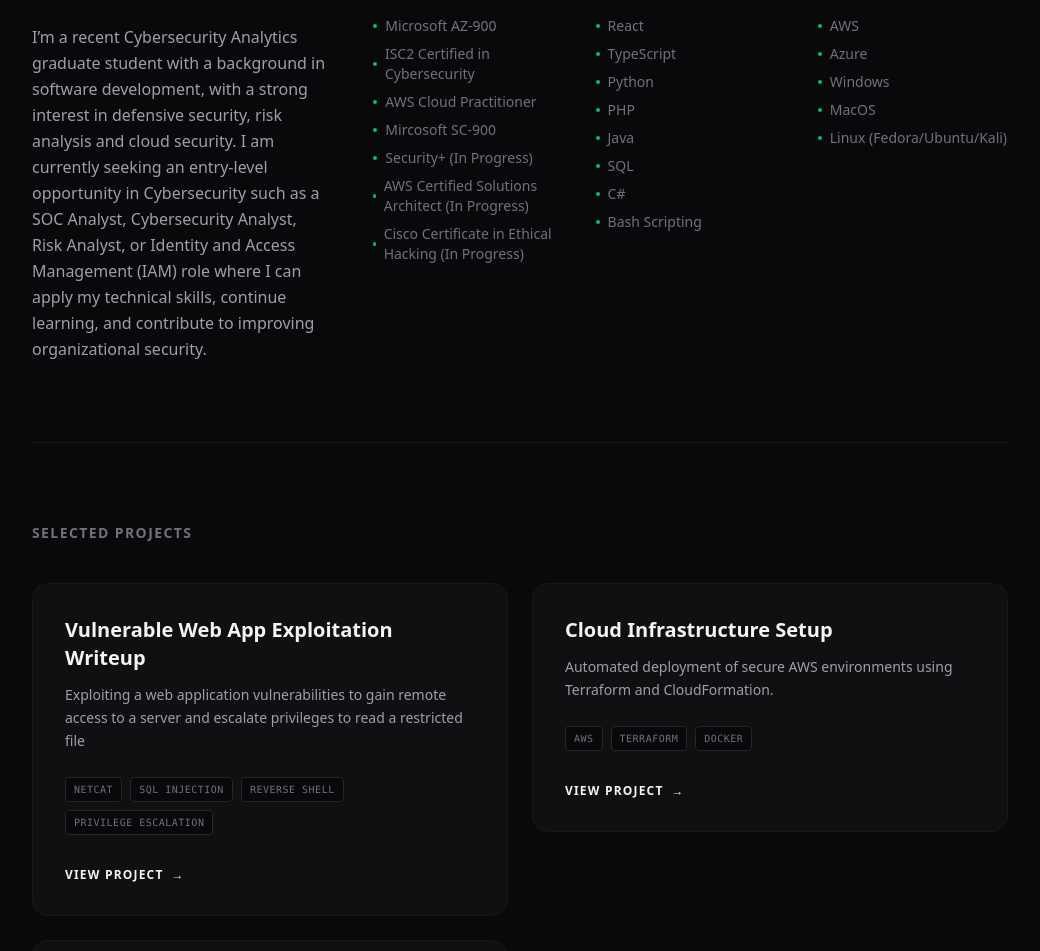
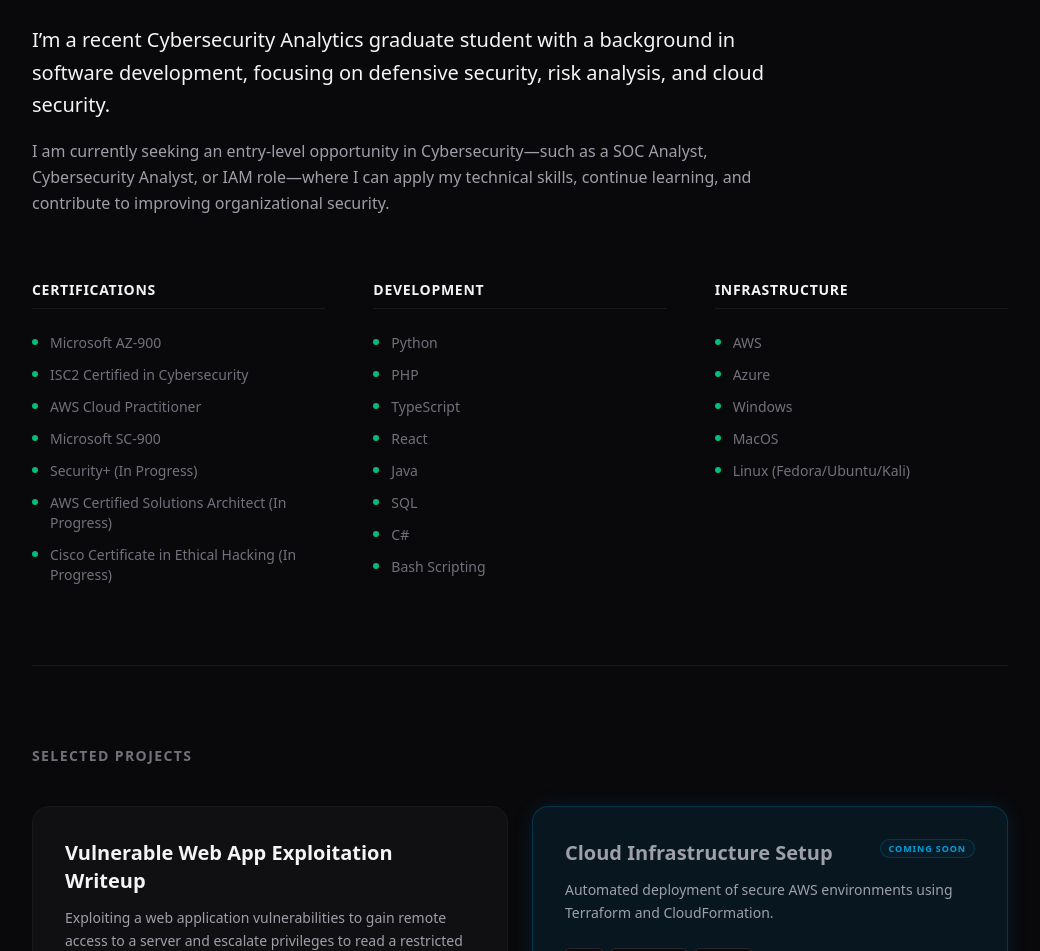
Before and after one commit to rufarog/my-portfolio, a React (Vite) app: page / in a window 1280 px wide. Shown: the part 681-1632 px from the top of the page, without its empty margins (120-1160 px from the left). Built offline with nearby package versions, Linux system fonts and the light colour scheme.

Commit message:
Expanded about and added coming soon

```diff
--- a/src/App.tsx
+++ b/src/App.tsx
@@ -1,29 +1,32 @@
 import Navbar from "./components/Navbar"
 import Hero from "./components/Hero"
 import ProjectCard from "./components/ProjectCard"
-import About from "./components/About"     // New Import
-import Contact from "./components/Contact" // New Import
+import About from "./components/About"
+import Contact from "./components/Contact"
 import Reveal from "./components/Reveal"
 
-// 1. Define your projects in a simple list
+// 1. Define your projects with the isComingSoon flag
 const projects = [
   {
     title: "Vulnerable Web App Exploitation Writeup",
     description: "Exploiting a web application vulnerabilities to gain remote access to a server and escalate privileges to read a restricted file",
     tags: ["Netcat", "SQL Injection", "Reverse Shell", "Privilege Escalation"],
-    link: "https://github.com/rufarog/Cybersecurity-Labs-Projects/tree/main/Vulnerable-Web-App-Ecploitation"
+    link: "https://github.com/rufarog/Cybersecurity-Labs-Projects/tree/main/Vulnerable-Web-App-Ecploitation",
+    isComingSoon: false // This is finished
   },
   {
     title: "Cloud Infrastructure Setup",
     description: "Automated deployment of secure AWS environments using Terraform and CloudFormation.",
     tags: ["AWS", "Terraform", "Docker"],
-    link: "#"
+    link: "#",
+    isComingSoon: true // This will show the pulse/glow
   },
   {
     title: "React Security Dashboard",
     description: "A real-time monitoring interface for tracking system logs and login attempts.",
     tags: ["React", "TypeScript", "Tailwind"],
-    link: "#"
+    link: "#",
+    isComingSoon: true // This will show the pulse/glow
   }
 ];
 
@@ -51,7 +54,14 @@
           <div className="grid grid-cols-1 md:grid-cols-2 gap-6">
             {projects.map((p, i) => (
               <Reveal key={i}>
-                <ProjectCard title={p.title} description={p.description} tags={p.tags} link={p.link} />
+                {/* 2. Pass the isComingSoon prop here */}
+                <ProjectCard
+                  title={p.title}
+                  description={p.description}
+                  tags={p.tags}
+                  link={p.link}
+                  isComingSoon={p.isComingSoon}
+                />
               </Reveal>
             ))}
           </div>
--- a/src/components/About.tsx
+++ b/src/components/About.tsx
@@ -1,37 +1,69 @@
 export default function About() {
   const skills = [
-    { category: "Certifications", items: ["Microsoft AZ-900", "ISC2 Certified in Cybersecurity", "AWS Cloud Practitioner","Mircosoft SC-900", "Security+ (In Progress)", "AWS Certified Solutions Architect (In Progress)", "Cisco Certificate in Ethical Hacking (In Progress)" ] },
-    { category: "Development", items: ["React", "TypeScript", "Python", "PHP", "Java", "SQL", "C#", "Bash Scripting"] },
-    { category: "Infrastructure", items: ["AWS","Azure", "Windows","MacOS", "Linux (Fedora/Ubuntu/Kali)"] },
+    {
+      category: "Certifications",
+      items: [
+        "Microsoft AZ-900",
+        "ISC2 Certified in Cybersecurity",
+        "AWS Cloud Practitioner",
+        "Microsoft SC-900", // Fixed typo here
+        "Security+ (In Progress)",
+        "AWS Certified Solutions Architect (In Progress)",
+        "Cisco Certificate in Ethical Hacking (In Progress)"
+      ]
+    },
+    {
+      category: "Development",
+      items: ["Python", "PHP", "TypeScript", "React", "Java", "SQL", "C#", "Bash Scripting"]
+    },
+    {
+      category: "Infrastructure",
+      items: ["AWS", "Azure", "Windows", "MacOS", "Linux (Fedora/Ubuntu/Kali)"]
+    },
   ];
 
   return (
     <section id="about" className="py-20 border-t border-zinc-900">
-      <div className="grid grid-cols-1 md:grid-cols-3 gap-12">
-        <div className="md:col-span-1">
-          <h2 className="text-zinc-500 uppercase tracking-widest text-sm font-bold mb-6">About Me</h2>
-          <p className="text-zinc-400 leading-relaxed">
-            I’m a recent Cybersecurity Analytics graduate student with a background in software development, with a strong interest in defensive security, risk analysis and cloud security.
-             I am currently seeking an entry-level opportunity in Cybersecurity such as a SOC Analyst, Cybersecurity Analyst, Risk Analyst,
-             or Identity and Access Management (IAM) role where I can apply my technical skills, continue learning, and contribute to improving organizational security.
+      <div className="flex flex-col gap-16">
+
+        {/* 1. Full-Width About Me Section */}
+        <div className="max-w-3xl">
+          <h2 className="text-zinc-500 uppercase tracking-widest text-sm font-bold mb-6">
+            About Me
+          </h2>
+          <p className="text-zinc-100 text-lg md:text-xl leading-relaxed font-medium">
+            I’m a recent Cybersecurity Analytics graduate student with a background in software development,
+            focusing on defensive security, risk analysis, and cloud security.
+          </p>
+          <p className="text-zinc-400 mt-4 leading-relaxed">
+            I am currently seeking an entry-level opportunity in Cybersecurity—such as a SOC Analyst,
+            Cybersecurity Analyst, or IAM role—where I can apply my technical skills, continue learning,
+            and contribute to improving organizational security.
           </p>
         </div>
 
-        <div className="md:col-span-2 grid grid-cols-1 sm:grid-cols-3 gap-8">
+        {/* 2. Skills & Certifications Grid */}
+        <div className="grid grid-cols-1 sm:grid-cols-2 lg:grid-cols-3 gap-12">
           {skills.map((skill) => (
-            <div key={skill.category}>
-              <h3 className="text-zinc-100 font-bold mb-4 text-sm">{skill.category}</h3>
-              <ul className="space-y-2">
+            <div key={skill.category} className="group">
+              <h3 className="text-zinc-100 font-bold mb-6 text-sm uppercase tracking-wider border-b border-zinc-900 pb-2 group-hover:border-emerald-500/50 transition-colors">
+                {skill.category}
+              </h3>
+              <ul className="space-y-3">
                 {skill.items.map((item) => (
-                  <li key={item} className="text-zinc-500 text-sm flex items-center gap-2">
-                    <span className="h-1 w-1 bg-emerald-500 rounded-full" />
-                    {item}
+                  <li key={item} className="text-zinc-500 text-sm flex items-start gap-3">
+                    {/* The bullet point */}
+                    <span className="h-1.5 w-1.5 bg-emerald-500 rounded-full mt-1.5 shrink-0" />
+                    <span className="group-hover:text-zinc-300 transition-colors">
+                      {item}
+                    </span>
                   </li>
                 ))}
               </ul>
             </div>
           ))}
         </div>
+
       </div>
     </section>
   );
--- a/src/components/Hero.tsx
+++ b/src/components/Hero.tsx
@@ -13,7 +13,7 @@
 
       <h1 className="text-5xl md:text-7xl font-bold tracking-tight mb-6">
         Rufaro Gonyora <br />
-        <span className="text-zinc-500">Cybersecurity Potfolio</span>
+        <span className="text-zinc-500">Cybersecurity Portfolio</span>
       </h1>
 
       <p className="max-w-xl text-lg text-zinc-400 leading-relaxed mb-8">
--- a/src/components/ProjectCard.tsx
+++ b/src/components/ProjectCard.tsx
@@ -3,18 +3,43 @@
   description: string;
   tags: string[];
   link: string;
+  isComingSoon?: boolean;
 }
 
-export default function ProjectCard({ title, description, tags, link }: ProjectProps) {
+export default function ProjectCard({ title, description, tags, link, isComingSoon }: ProjectProps) {
   return (
-    <div className="group relative p-8 rounded-2xl border border-zinc-900 bg-zinc-900/50 hover:border-zinc-700 transition-all duration-300">
-      {/* Glow effect on hover */}
-      <div className="absolute -inset-px rounded-2xl bg-linear-to-r from-emerald-500/20 to-sky-500/20 opacity-0 group-hover:opacity-100 transition-opacity" />
+    <div className={`group relative p-8 rounded-2xl border transition-all duration-500
+      ${isComingSoon
+        ? 'border-sky-500/20 bg-sky-500/5' // Blue theme, standard cursor
+        : 'border-zinc-900 bg-zinc-900/50 hover:border-zinc-700'
+      }`}
+    >
+      {/* 1. THE SYSTEM PULSE (Cyber Blue) */}
+      {isComingSoon && (
+        <div className="absolute inset-0 rounded-2xl bg-sky-500/5 animate-pulse shadow-[0_0_25px_rgba(14,165,233,0.15)] pointer-events-none" />
+      )}
 
-      <div className="relative">
-        <h3 className="text-xl font-bold mb-3 text-zinc-100 group-hover:text-emerald-400 transition-colors">
-          {title}
-        </h3>
+      {/* 2. THE HOVER GLOW (Standard Projects) */}
+      {!isComingSoon && (
+        <div className="absolute -inset-px rounded-2xl bg-linear-to-r from-emerald-500/20 to-sky-500/20 opacity-0 group-hover:opacity-100 transition-opacity duration-500" />
+      )}
+
+      <div className="relative z-10">
+        <div className="flex justify-between items-start mb-3">
+          <h3 className={`text-xl font-bold transition-colors
+            ${isComingSoon ? 'text-zinc-400' : 'text-zinc-100 group-hover:text-emerald-400'}`}
+          >
+            {title}
+          </h3>
+
+          {/* Status Badge - Blue Edition */}
+          {isComingSoon && (
+            <span className="text-[9px] font-bold uppercase tracking-widest text-sky-400/80 px-2 py-0.5 rounded-full border border-sky-500/20 bg-sky-500/5">
+              Coming Soon
+            </span>
+          )}
+        </div>
+
         <p className="text-zinc-400 text-sm leading-relaxed mb-6">
           {description}
         </p>
@@ -27,9 +52,17 @@
           ))}
         </div>
 
-        <a href={link} target="_blank" className="text-xs font-bold uppercase tracking-widest text-zinc-100 hover:text-emerald-400 flex items-center gap-2">
-          View Project <span>→</span>
-        </a>
+        {/* 3. CONDITIONAL ACTION BUTTON */}
+        {isComingSoon ? (
+          <div className="flex items-center gap-2 text-xs font-bold uppercase tracking-widest text-zinc-600">
+            <span className="h-1.5 w-1.5 rounded-full bg-sky-500 animate-ping" />
+            In Progress _
+          </div>
+        ) : (
+          <a href={link} target="_blank" className="text-xs font-bold uppercase tracking-widest text-zinc-100 hover:text-emerald-400 flex items-center gap-2 group/link">
+            View Project <span className="group-hover/link:translate-x-1 transition-transform">→</span>
+          </a>
+        )}
       </div>
     </div>
   );
```
